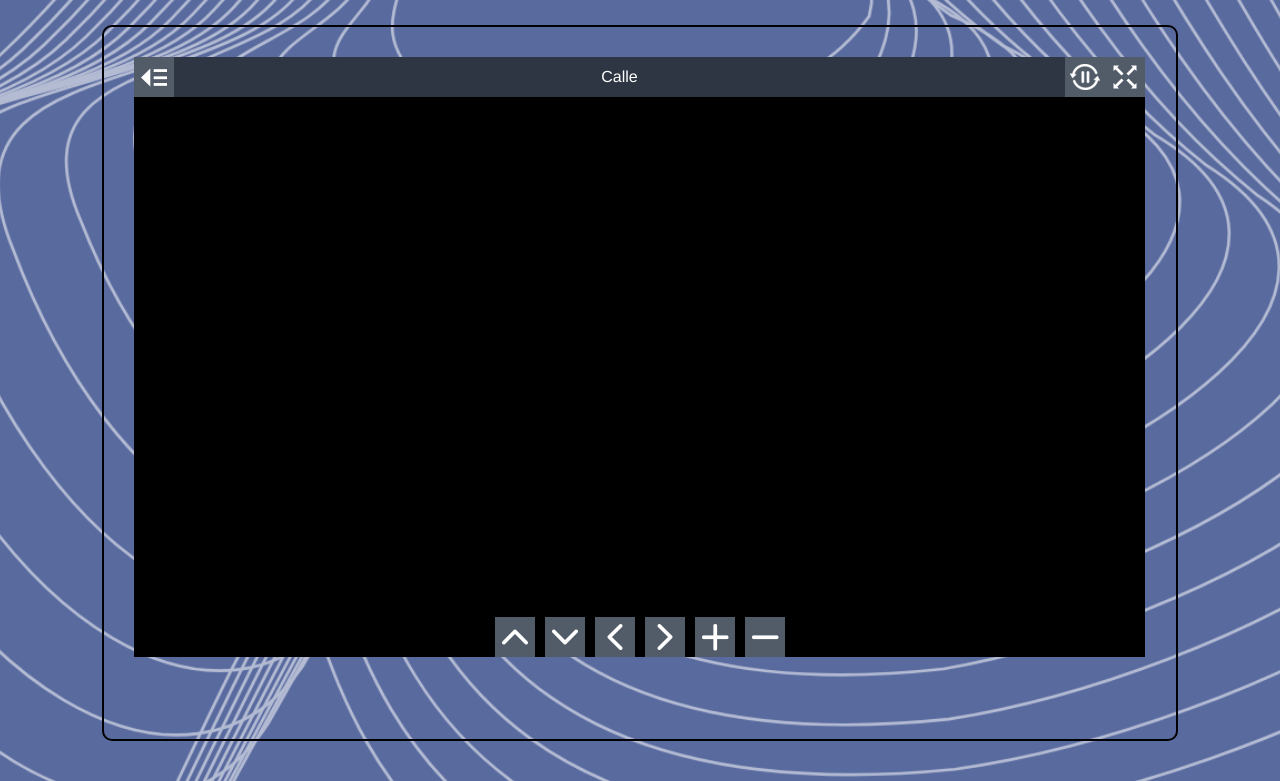
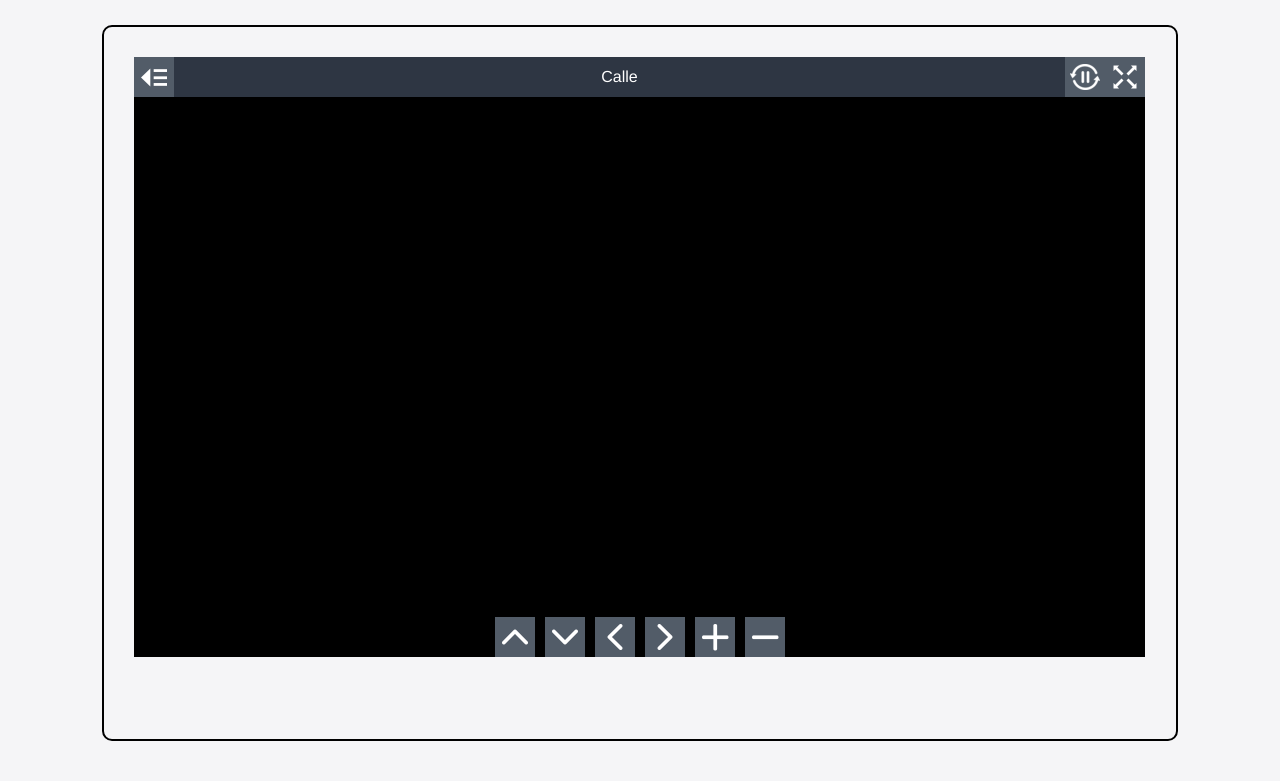
Before and after one commit to comunicacionfablab/tour-fablabcuenca, a plain HTML site: page index.html in a window 1280 px wide. Shown: the part 73-854 px from the top of the page. Drawn offline with Linux system fonts and the light colour scheme.

Commit message:
Change background to light gray and remove image
Removed background image and set a light gray background color.

```diff
--- a/index.html
+++ b/index.html
@@ -21,7 +21,8 @@
             padding-bottom:  42px;
         }
         body {
-    background-image: url("images/fondo9.png");
+    background-image: none !important;    /* Removes the image */
+    background-color: #f5f5f7 !important;   /* Sets light gray background */
     background-size: cover;
     background-repeat: no-repeat;
     background-position: center;
```
